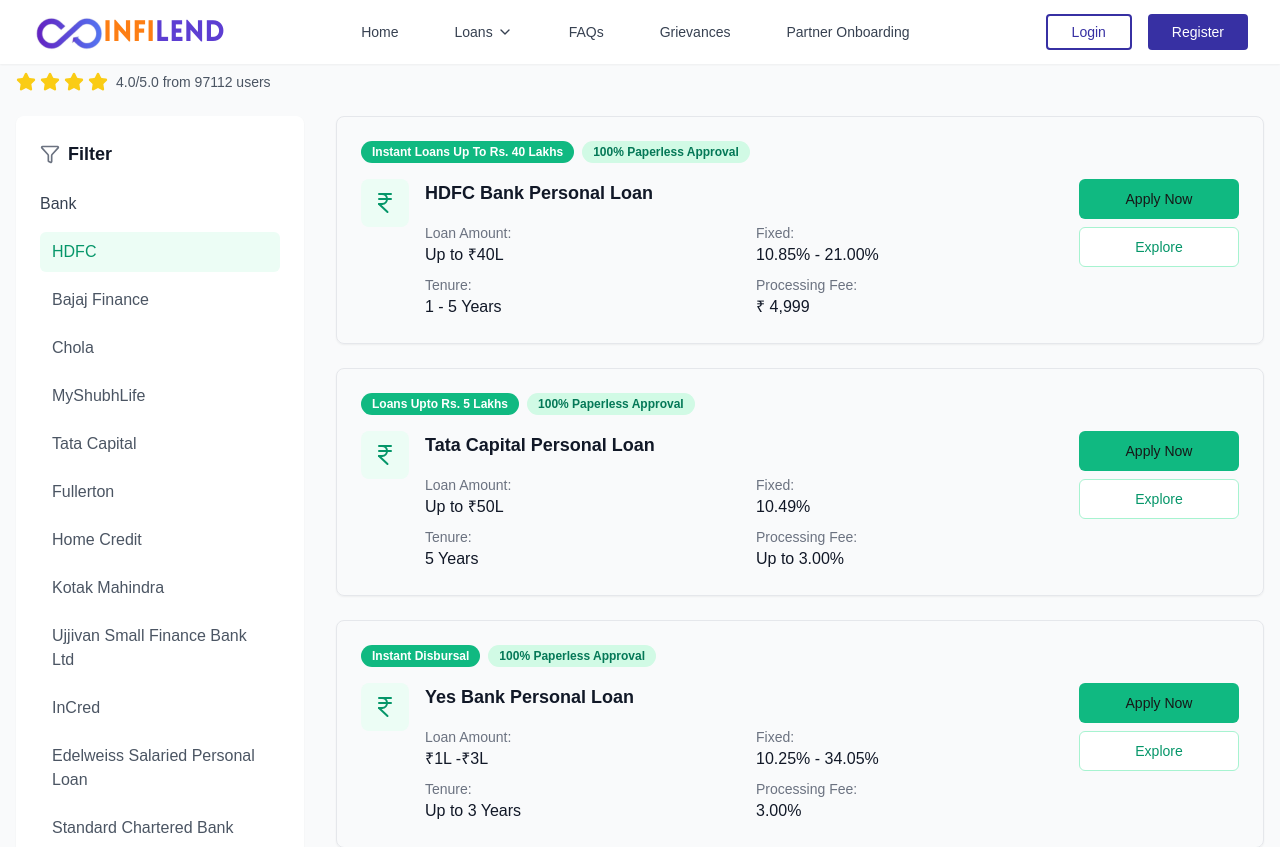
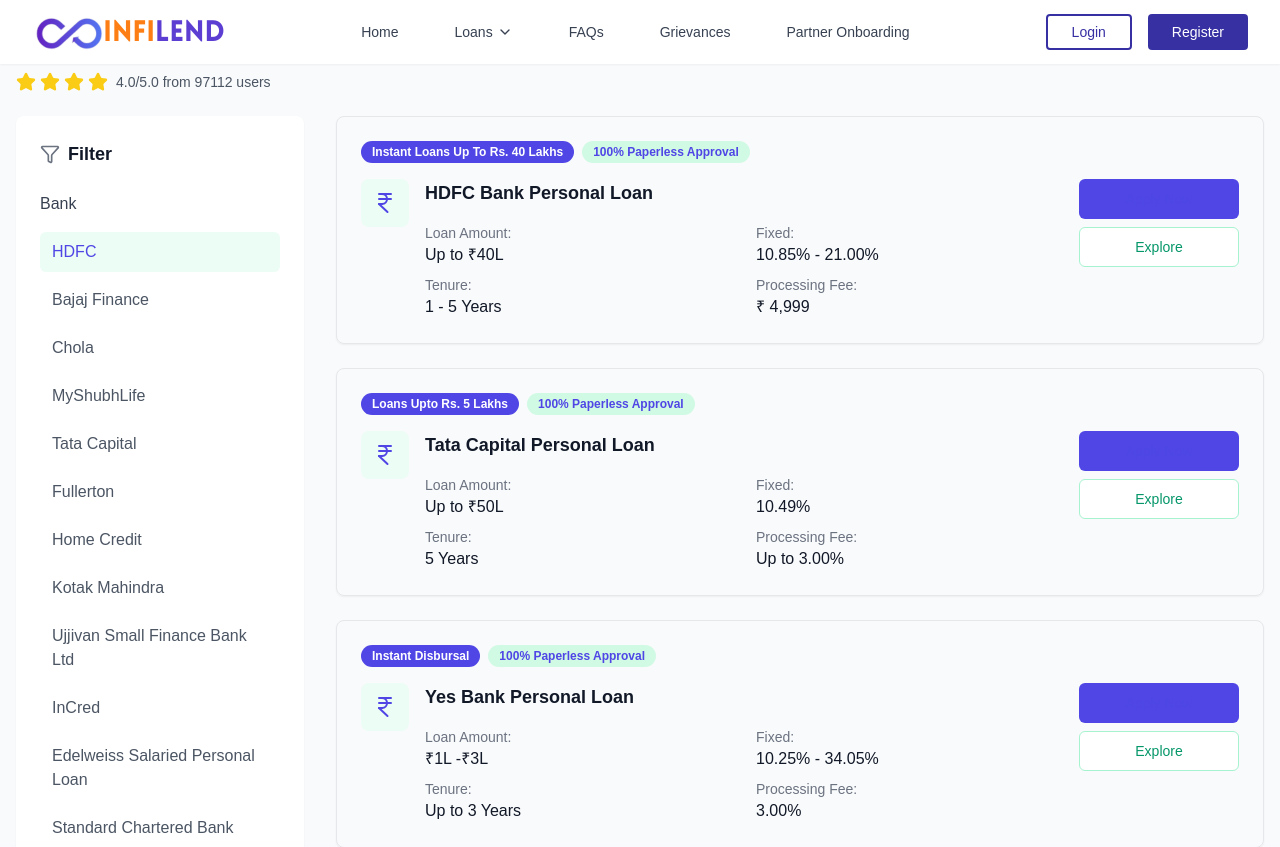
Before and after one commit to Harsh22428/hackquick, a Next.js app: page /personal-loan in a window 1280 px wide. Shown: the top 847 px of the page. Built offline with nearby package versions, Linux system fonts and the light colour scheme.

Commit message:
add more features

```diff
--- a/src/app/page.tsx
+++ b/src/app/page.tsx
@@ -35,9 +35,9 @@
         <Testimonials />
 
         {/* Partner Logos Section */}
-        <section className="py-16 bg-gray-50">
+        <section className="py-16 ">
           <div className="max-w-7xl mx-auto px-4 sm:px-6 lg:px-8">
-            <h3 className="text-center text-gray-500 text-sm font-semibold mb-8">
+            <h3 className="text-center  text-sm font-semibold mb-8">
               Trusted by Government Organizations
             </h3>
             <div className="grid grid-cols-2 md:grid-cols-5 gap-8 items-center">
--- a/src/app/personal-loan/page.tsx
+++ b/src/app/personal-loan/page.tsx
@@ -75,7 +75,7 @@
             onClick={() => toggleBank(bank.name)}
             className={`w-full text-left px-3 py-2 rounded-md transition-colors ${
               selectedBanks.has(bank.name)
-                ? "bg-emerald-50 text-emerald-600"
+                ? "bg-emerald-50 text-primary"
                 : "text-gray-600 hover:bg-gray-50"
             }`}
           >
@@ -160,8 +160,8 @@
             {loans.map((loan) => (
               <Card key={loan.title} className="p-6 hover:shadow-md transition-shadow">
                 <div className="flex flex-wrap gap-2 mb-4">
-                  <Badge className="bg-emerald-500 text-white">{loan.tag}</Badge>
-                  <Badge className="bg-emerald-100 text-emerald-700">
+                  <Badge className="text-primary text-white">{loan.tag}</Badge>
+                  <Badge className="bg-emerald-100 text-primary">
                     100% Paperless Approval
                   </Badge>
                 </div>
@@ -169,7 +169,7 @@
                 <div className="flex flex-col sm:flex-row items-start justify-between gap-6">
                   <div className="flex gap-4 flex-1">
                     <div className="w-12 h-12 rounded-lg bg-emerald-50 flex items-center justify-center flex-shrink-0">
-                      <IndianRupee className="w-6 h-6 text-emerald-600" />
+                      <IndianRupee className="w-6 h-6 text-primary" />
                     </div>
                     <div className="flex-1">
                       <h3 className="text-lg font-semibold text-gray-900">{loan.title}</h3>
@@ -194,7 +194,7 @@
                     </div>
                   </div>
                   <div className="flex flex-col sm:flex-col gap-2 w-full sm:w-auto">
-                    <Button className="w-full sm:w-40 bg-emerald-500 hover:bg-emerald-600"
+                    <Button className="w-full sm:w-40 text-primary hover:bg-emerald-600"
                     onClick={handleLogin}>
                       Apply Now
                     </Button>
```
